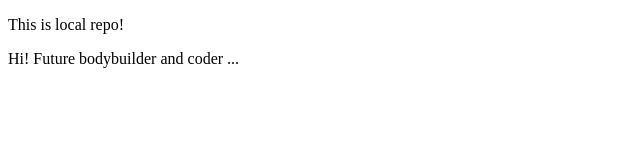
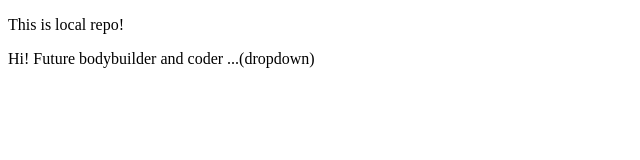
Before and after one commit to Atharvab666/LocalRepo11, a plain HTML site: page index.html in a window 1280 px wide. Shown: the full height of the page, 0-640 px from the left. Drawn offline with Linux system fonts and the light colour scheme.

```diff
--- a/index.html
+++ b/index.html
@@ -7,6 +7,6 @@
   </head>
   <body>
     <p>This is local repo!</p>
-    <p>Hi! Future bodybuilder and coder ...</p>
+    <p>Hi! Future bodybuilder and coder ...(dropdown)</p>
   </body>
 </html>
```
